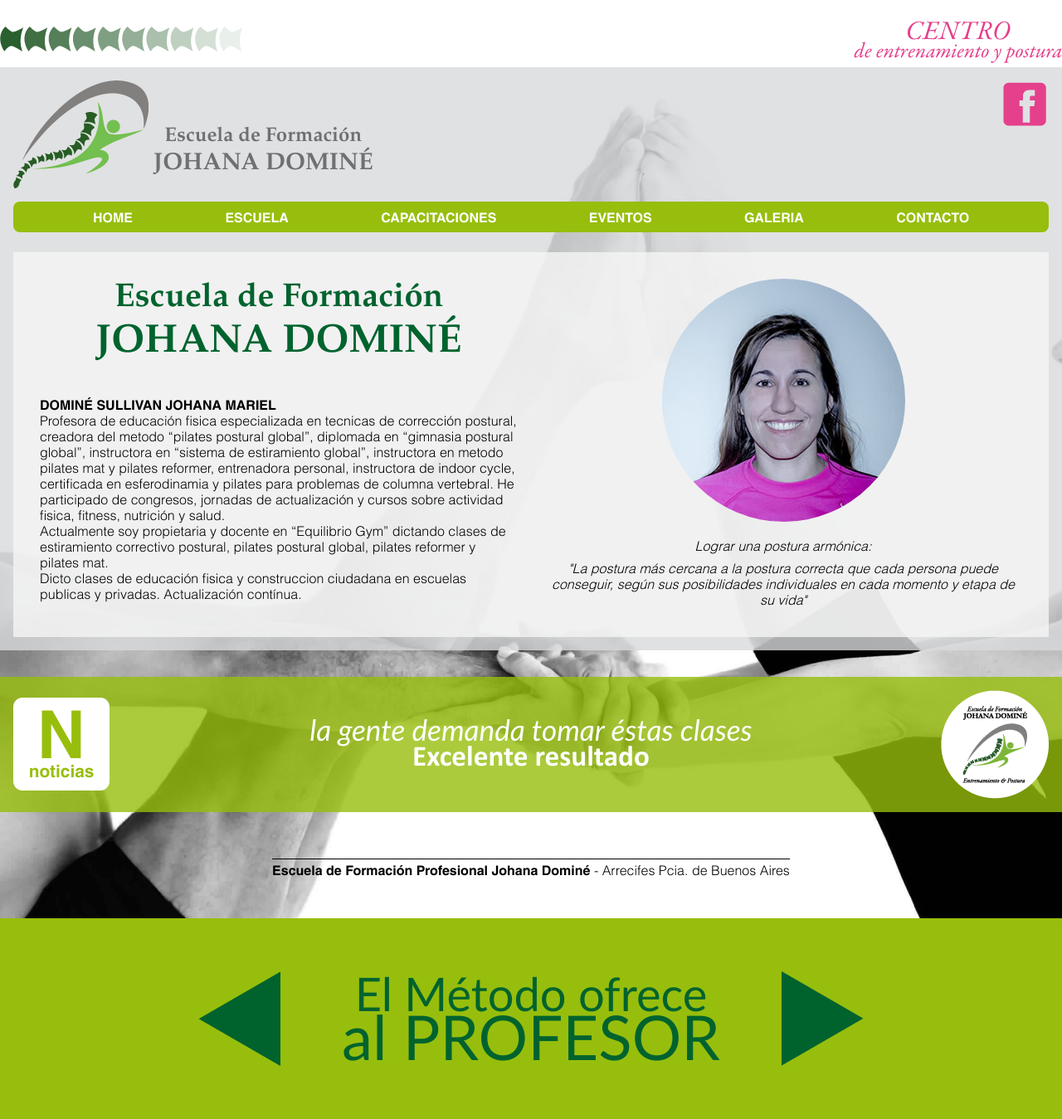
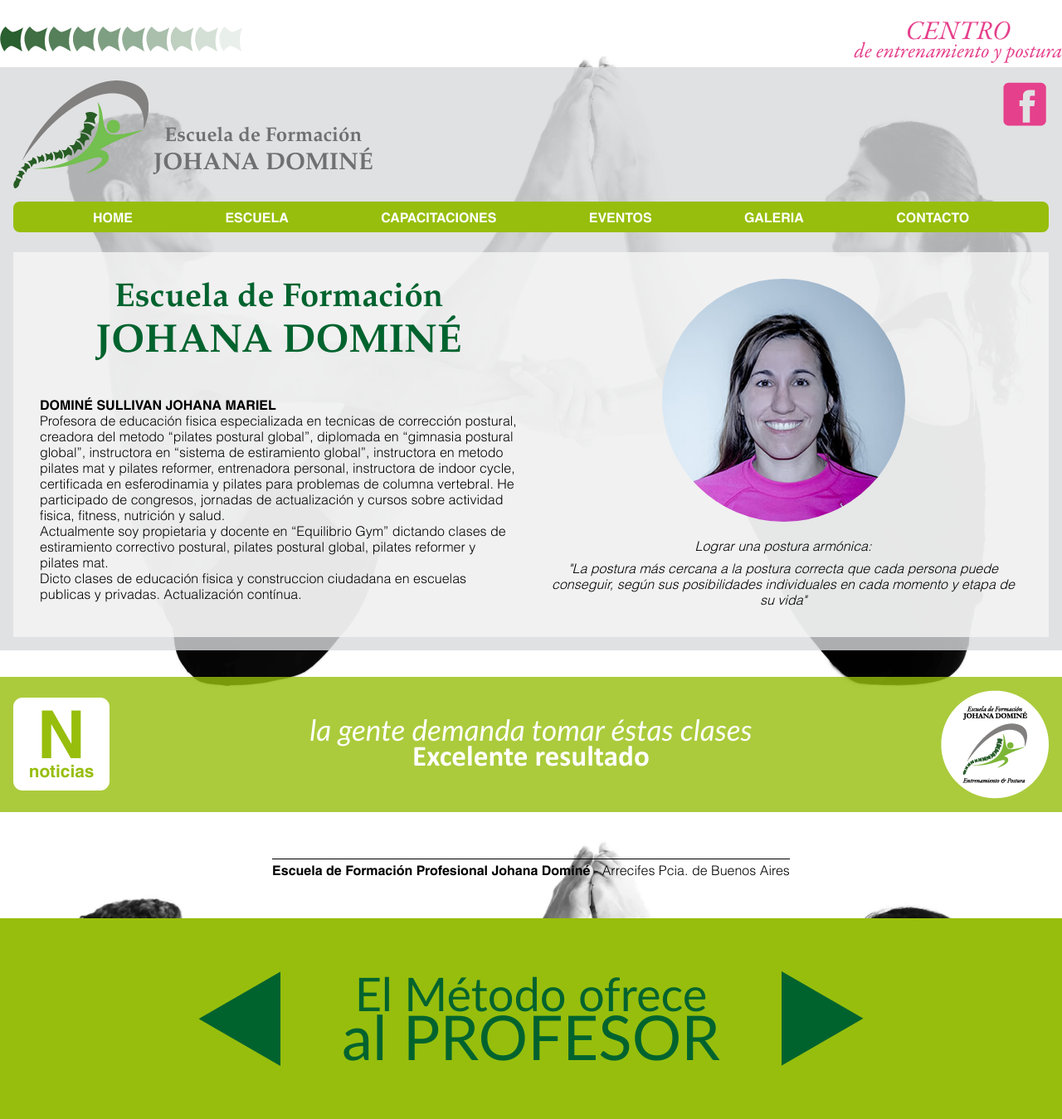
Before and after one commit to roseluxton125/domine, a Django app: page /escuela/ in a window 1280 px wide. Shown: the whole page at 83% size. Run offline with Django 3.2, Linux system fonts and the light colour scheme; parts of the project's set-up code (start-up, migrations or seed data) failed here and were passed over; some libraries are stand-ins or nearby versions; some web fonts are replaced.

Commit message:
Fix background img

```diff
--- a/website/static/css/layout.styl
+++ b/website/static/css/layout.styl
@@ -7,11 +7,16 @@ body
 	min-width 320px
 	padding 0
 	&:not(.centro-entrenamiento)
-		background-image url('../img/background.jpg')
+		background-image url('../img/background_crop.jpg')
+		background-position center -10%
 		background-repeat no-repeat
-		//background-attachment fixed
-		background-position center top
-		background-size 250% auto
+		background-attachment fixed
+		background-size cover
+		background-color white
+		//Old
+		// background-repeat no-repeat
+		// background-position center top
+		// background-size 250% auto
 
 a
 	text-decoration none
--- a/website/static/css/styles.css
+++ b/website/static/css/styles.css
@@ -287,10 +287,12 @@ body {
   padding: 0;
 }
 body:not(.centro-entrenamiento) {
-  background-image: url("../img/background.jpg");
+  background-image: url("../img/background_crop.jpg");
+  background-position: center -10%;
   background-repeat: no-repeat;
-  background-position: center top;
-  background-size: 250% auto;
+  background-attachment: fixed;
+  background-size: cover;
+  background-color: #fff;
 }
 a {
   text-decoration: none;
```
Also changed, not shown: website/static/img/background_crop.jpg (added).
